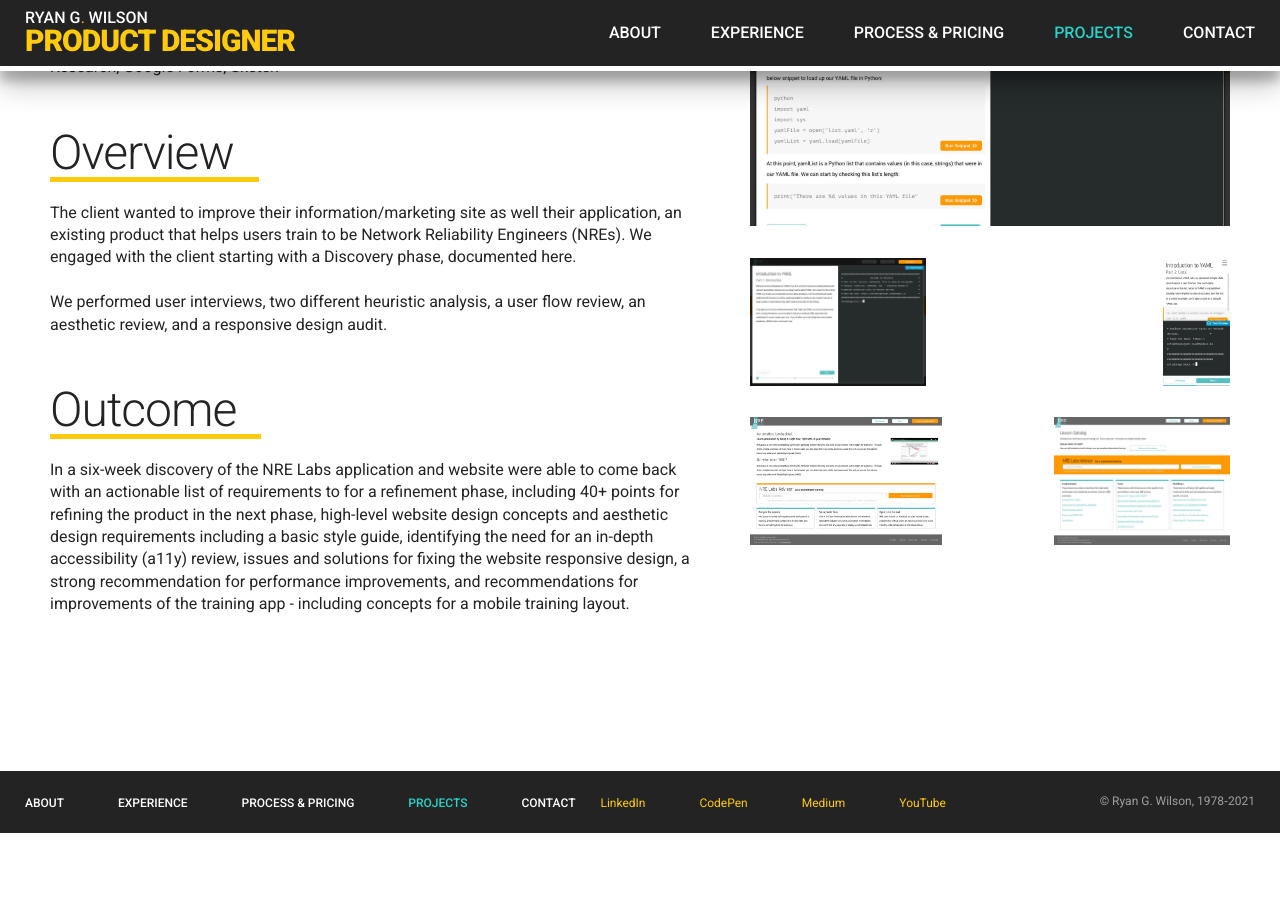
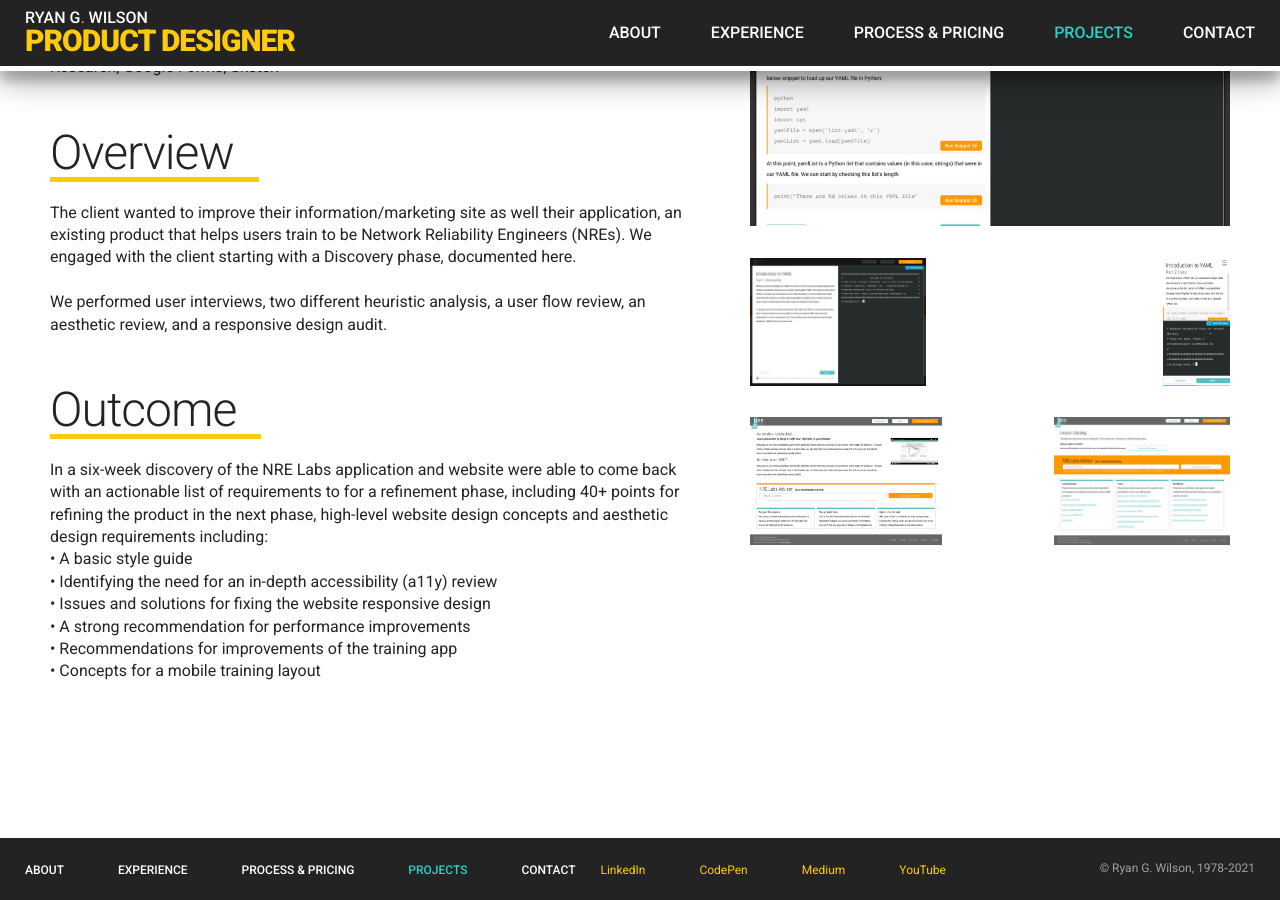
Before and after one commit to ryangwilson/ryangwilson.github.io, a Jekyll site: the page built from _portfolio/nre-labs.md, in a window 1280 px wide and 900 px high, scrolled down 836 px. Built offline with Jekyll 4.4.1, drawn with Linux system fonts in a browser that asks for light colours; some web fonts are replaced; before the commit the page ends 1669 px from its top, so only the background shows below that.

Commit message:
update landing page content - jenny first draft

```diff
--- a/_portfolio/nre-labs.md
+++ b/_portfolio/nre-labs.md
@@ -19,7 +19,7 @@ constraints:
 process:
 processdoc:
 processdocprompt:
-outcome: In a six-week discovery of the NRE Labs application and website were able to come back with an actionable list of requirements to for a refinement phase, including 40+ points for refining the product in the next phase, high-level website design concepts and aesthetic design requirements including a basic style guide, identifying the need for an in-depth accessibility (a11y) review, issues and solutions for fixing the website responsive design, a strong recommendation for performance improvements, and recommendations for improvements of the training app - including concepts for a mobile training layout.
+outcome: In a six-week discovery of the NRE Labs application and website were able to come back with an actionable list of requirements to for a refinement phase, including 40+ points for refining the product in the next phase, high-level website design concepts and aesthetic design requirements including&#58; <br>• A basic style guide <br>• Identifying the need for an in-depth accessibility (a11y) review <br>• Issues and solutions for fixing the website responsive design <br>• A strong recommendation for performance improvements <br>• Recommendations for improvements of the training app <br>• Concepts for a mobile training layout
 externalurl:
 externalprompt:
 collection-image: nrelabs-StyleGuide.jpg
```
Also changed, not shown: 2 other files.
